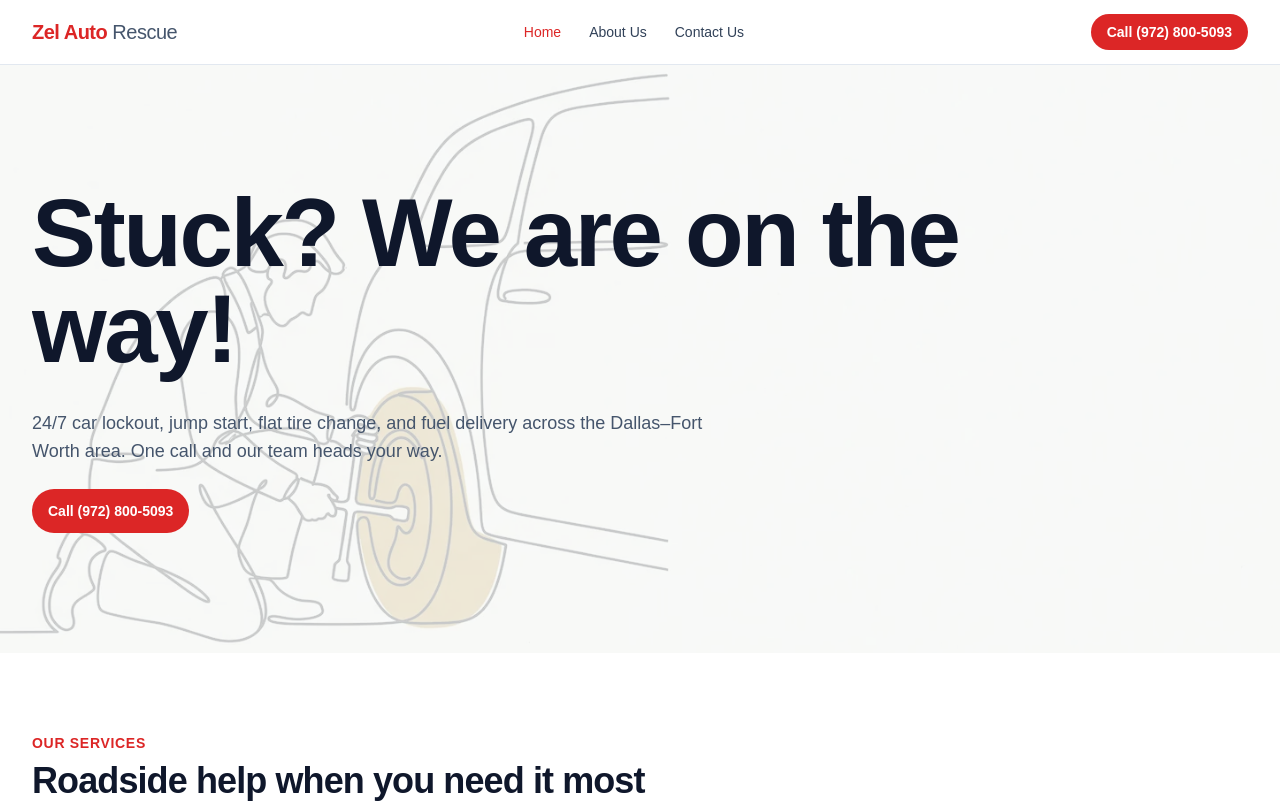
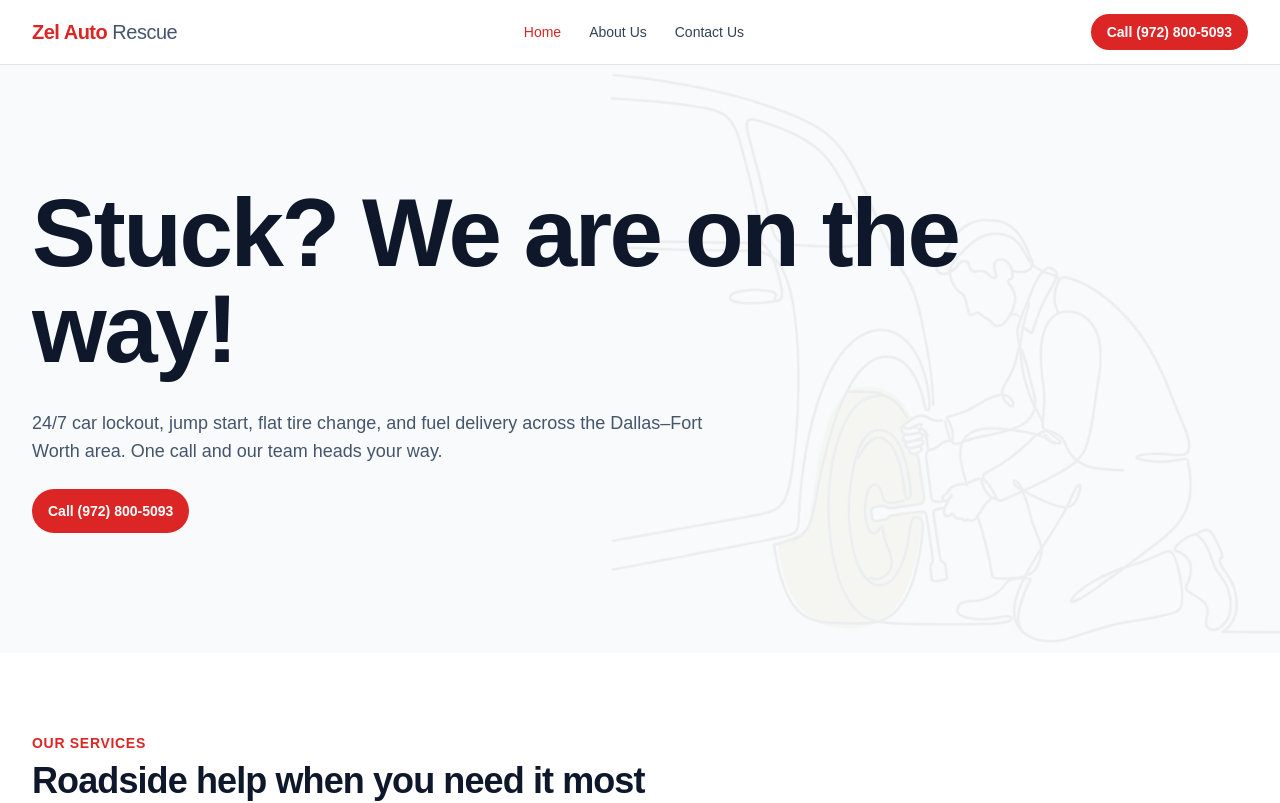
Before and after one commit to GoitomS/zel-auto-rescue, a Next.js app: page /zel-auto-rescue/ in a window 1280 px wide. Shown: the top 803 px of the page. Built offline with nearby package versions, Linux system fonts and the light colour scheme.

Commit message:
Banner image fix

```diff
--- a/app/components/main-page-banner.tsx
+++ b/app/components/main-page-banner.tsx
@@ -23,7 +23,7 @@ export default function MainPageBanner({
         fill
         preload
         sizes="100vw"
-        className="object-cover opacity-20"
+        className="-scale-x-100 object-cover opacity-5"
       />
       <div className="relative mx-auto container flex max-w-7xl flex-col justify-center px-4 py-30 sm:px-6 lg:px-8 ">
         {/* Header */}
```
Also changed, not shown: ._next-env.d.ts.
